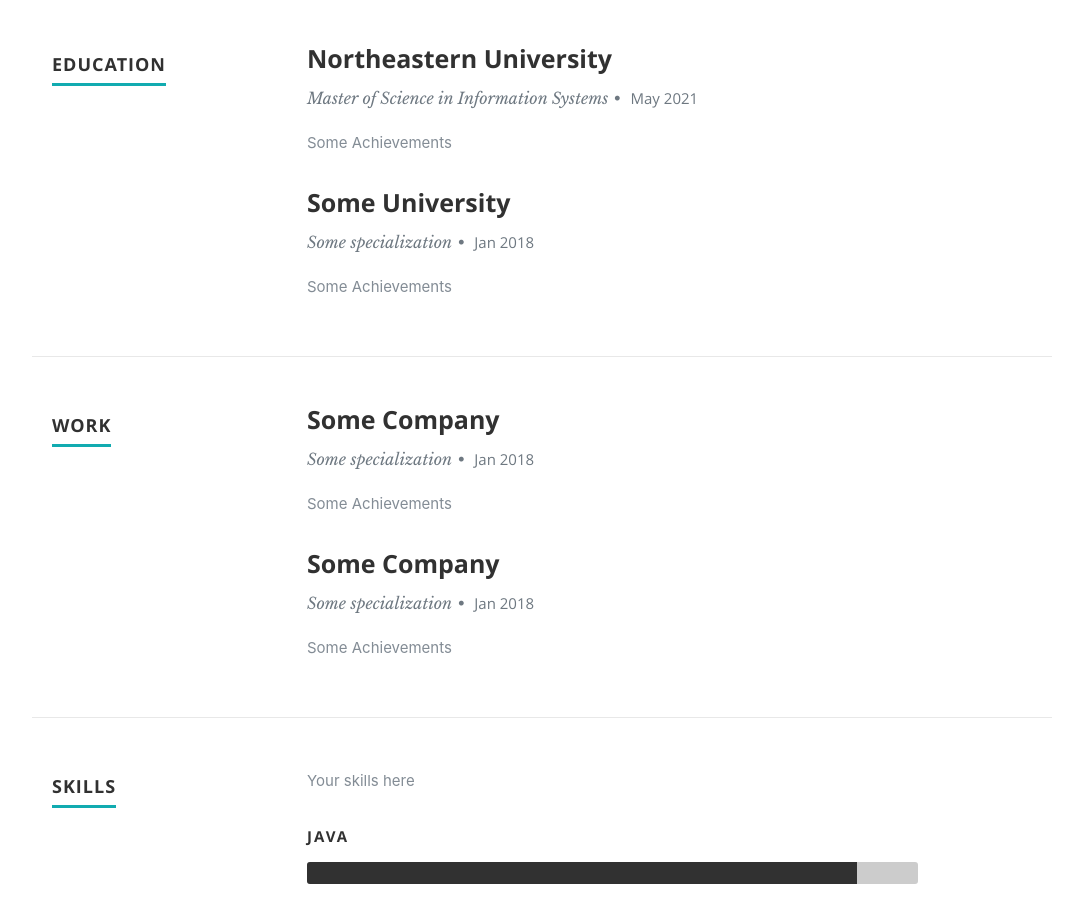
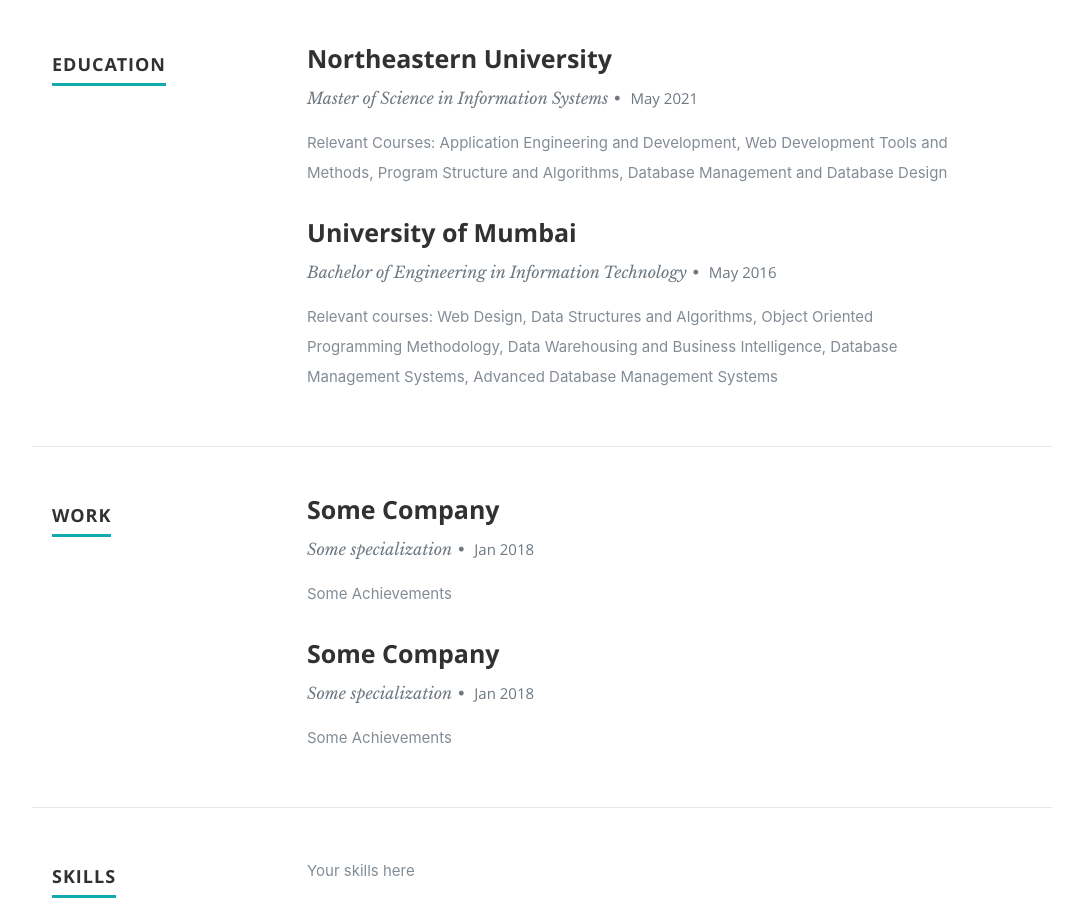
Before and after one commit to AishwaryaSawant/Portfolio, a React (Create React App) app: page / in a window 1280 px wide. Shown: the part 1260-2171 px from the top of the page, without its empty margins (98-1181 px from the left). Built offline with nearby package versions, Linux system fonts and the light colour scheme.

Commit message:
Adding details to NEU in education

```diff
--- a/src/resumeData.js
+++ b/src/resumeData.js
@@ -35,14 +35,16 @@ let resumeData = {
         "specialization":"Master of Science in Information Systems",
         "MonthOfPassing":"May",
         "YearOfPassing":"2021",
-        "Achievements":"Some Achievements"
+        "Achievements":"Relevant Courses: Application Engineering and Development, Web Development Tools and Methods, Program Structure and Algorithms, Database Management and Database Design",
+        "AboutEdu": "My Graduate coursework has strengthen my concepts of Product Development, Systems Design, Object oriented princeples, Database Management and Database Design. "
       },
       {
-        "UniversityName":"Some University",
-        "specialization":"Some specialization",
-        "MonthOfPassing":"Jan",
-        "YearOfPassing":"2018",
-        "Achievements":"Some Achievements"
+        "UniversityName":"University of Mumbai",
+        "specialization":"Bachelor of Engineering in Information Technology",
+        "MonthOfPassing":"May",
+        "YearOfPassing":"2016",
+        "Achievements":"Relevant courses: Web Design, Data Structures and Algorithms, Object Oriented Programming Methodology, Data Warehousing and Business Intelligence, Database Management Systems, Advanced Database Management Systems",
+        "AboutEdu": ""
       }
     ],
     "work":[
```
